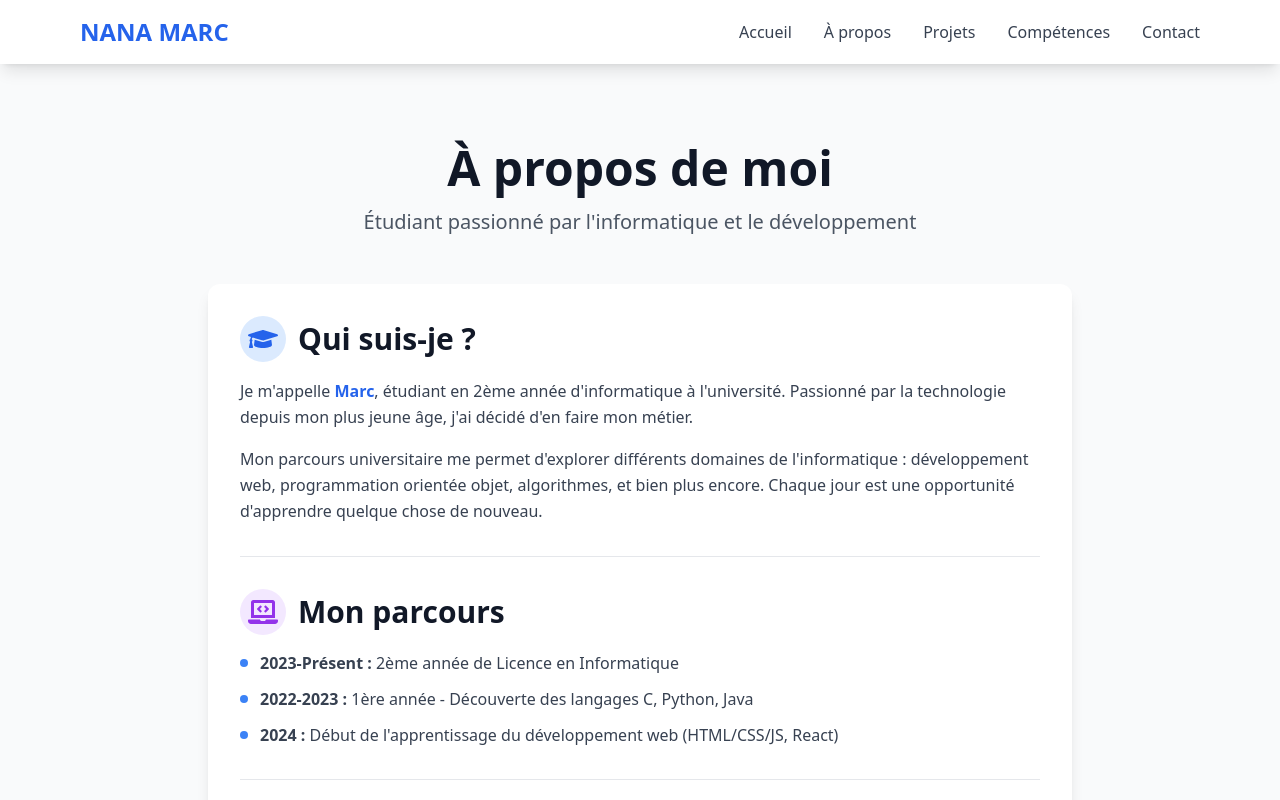
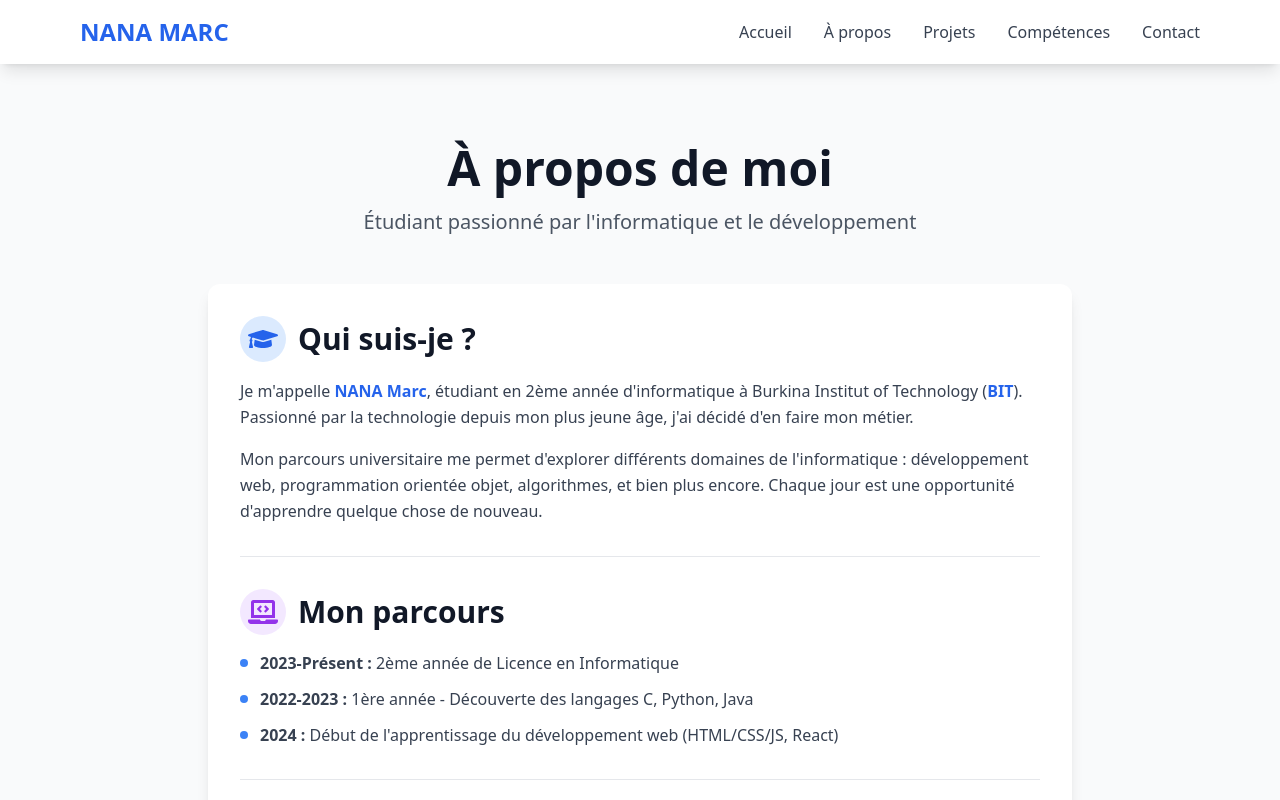
Before and after one commit to NANA-MARC/mon-portfolio, a React (Vite) app: page /about in a window 1280 px wide. Shown: the top 800 px of the page. Built offline with nearby package versions, Linux system fonts and the light colour scheme.

Commit message:
configuration Vercel

```diff
--- a/src/pages/About.jsx
+++ b/src/pages/About.jsx
@@ -39,10 +39,12 @@ function About() {
 
             {/* Paragraphes de texte */}
             <p className="text-gray-700 leading-relaxed mb-4">
-              Je m'appelle <span className="font-bold text-blue-600">Marc</span>
-              , étudiant en 2ème année d'informatique à l'université. Passionné
-              par la technologie depuis mon plus jeune âge, j'ai décidé d'en
-              faire mon métier.
+              Je m'appelle{" "}
+              <span className="font-bold text-blue-600">NANA Marc</span>,
+              étudiant en 2ème année d'informatique à Burkina Institut of
+              Technology (<span className="font-bold text-blue-600">BIT</span>).
+              Passionné par la technologie depuis mon plus jeune âge, j'ai
+              décidé d'en faire mon métier.
             </p>
 
             <p className="text-gray-700 leading-relaxed">
```
Also changed, not shown: vercel.json (added).
